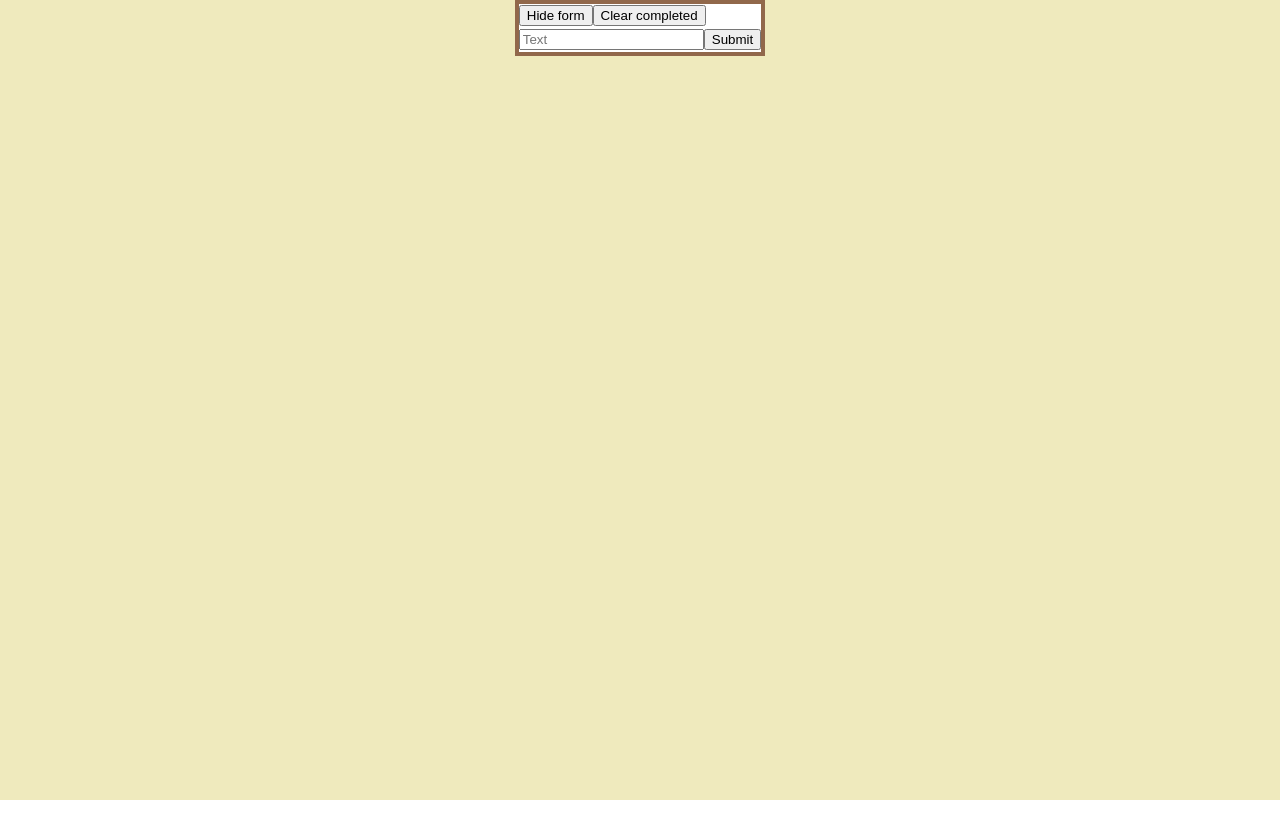
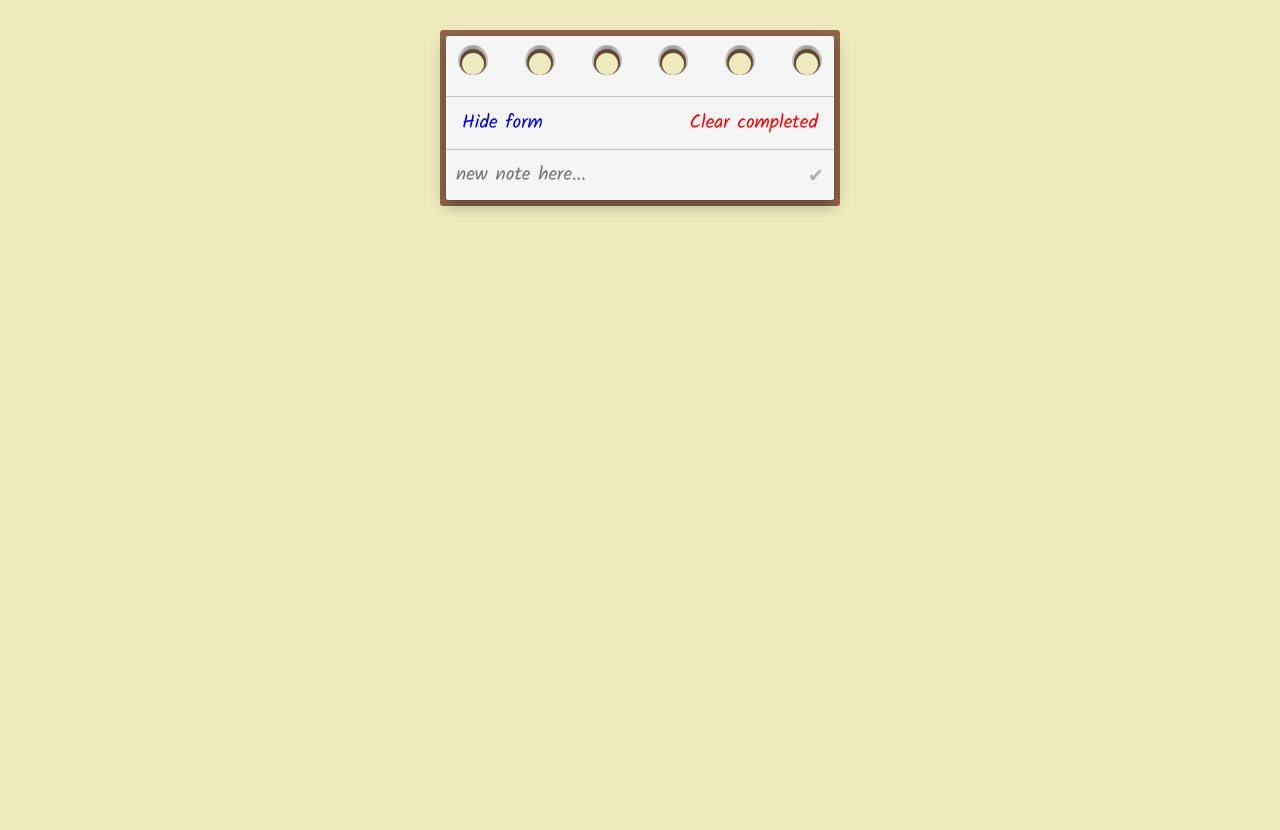
Before and after one commit to Louis-FB/react-todo, a React (Vite) app: page / in a window 1280 px wide. Before the commit the page ends 800 px from the top, so only its background shows below. Built offline with nearby package versions, Linux system fonts and the light colour scheme.

Commit message:
design work

```diff
--- a/src/App.css
+++ b/src/App.css
@@ -1,5 +1,7 @@
 #root {
   margin: 0 auto;
+  --mainPadding: 10px;
+  --pageColour: #f5f5f5;
 
   /* padding: 2rem; */
 }
@@ -7,16 +9,124 @@
 .np-container {
   display: flex;
   flex-direction: column;
+  width: 400px;
+  position: relative;
 }
 .np-body {
   background-color: #91684b;
-  padding: 4px;
+  padding: 6px;
+  display: flex;
+  border-radius: 3px;
+  flex-direction: column;
   .np-body-page {
-    background-color: white;
+    /* background-color: white; */
+    background: var(--pageColour);
+    border-radius: 2px;
+    box-shadow: rgba(0, 0, 0, 0.35) 0px 5px 15px;
   }
 }
 .notepad {
-  background-color: #f5f5f5;
+  background-color: var(--pageColour);
+}
+
+.np-binder-mask {
+  height: 60px;
+  position: absolute;
+  /* top: 60px; */
+  /* background-color: rgba(0, 0, 255, 0.5); */
+  display: flex;
+  width: 100%;
+  flex-direction: row;
+}
+
+.binder-col {
+  display: flex;
+  flex: 1;
+  align-items: center;
+  justify-content: center;
+  /* background-color: red; */
+}
+
+.binder-hole-cont {
+  background: var(--pageColour);
+  background: radial-gradient(
+    ellipse at bottom,
+    rgba(0, 0, 0, 1) 5%,
+    rgba(255, 255, 255, 1) 100%
+  );
+  height: 30px;
+  width: 30px;
+  border-radius: 90px;
+  display: flex;
+  /* align-items: center; */
+  justify-content: center;
+  align-items: end;
+}
+
+.binder-hole-inner-1 {
+  background-color: #644833;
+  border-radius: 90px;
+  height: 26px;
+  width: 26px;
+  content: "";
+  /* padding: 2px; */
+  position: relative;
+  display: flex;
+  justify-content: center;
+  align-items: end;
+}
+
+.binder-hole-inner-2 {
+  background: #efeabd;
+  width: 22px;
+  /* display: none; */
+  height: 22px;
+  border-radius: 90px;
+}
+
+.np-binder {
+  height: 60px;
+}
+
+.np-header {
+  display: flex;
+  flex-direction: column;
+  border-top: 1px solid #c4c4c4;
+}
+
+.header-btn-container {
+  display: flex;
+  flex-direction: row;
+  padding: var(--mainPadding);
+}
+.header-btn-col {
+  flex: 1;
+  display: flex;
+}
+
+.header-btn-col:nth-child(1) {
+  .header-btn {
+    color: blue;
+  }
+}
+
+.header-btn-col:nth-child(2) {
+  justify-content: flex-end;
+  .header-btn {
+    color: red;
+  }
+}
+
+.header-btn {
+  font-family: "Kalam";
+  background: none;
+  border: none;
+  font-size: 1.2rem;
+  cursor: pointer;
+}
+
+.header-btn:hover {
+  text-decoration: underline;
 }
 
 .completed {
@@ -25,10 +135,63 @@
 
 .todo {
   border-top: 1px solid #c4c4c4;
-  padding: 10px;
+  /* padding: 10px; */
   display: flex;
   flex-direction: row;
+  font-size: 1.2rem;
   p {
     margin: 0px;
   }
 }
+
+.todo-data {
+  display: flex;
+  flex: 1;
+  padding: var(--mainPadding);
+  /* background-color: red; */
+}
+
+.todo-btn-cont {
+  display: flex;
+}
+
+.symbol-btn {
+  background: none;
+  border: none;
+  font-size: 1.2rem;
+  cursor: pointer;
+  padding: var(--mainPadding);
+  /* font-weight: 700; */
+}
+
+form {
+  border-top: 1px solid #c4c4c4;
+  /* padding: 10px; */
+  display: flex;
+  flex-direction: row;
+  /* padding: var(--mainPadding); */
+}
+.form-col {
+  display: flex;
+}
+.form-col:nth-child(1) {
+  flex: 1;
+  input {
+    width: 100%;
+    padding: var(--mainPadding);
+    border: none;
+    font-family: "Kalam";
+    font-size: 1.2rem;
+    background: none;
+  }
+  input:focus {
+    outline: none;
+  }
+}
+.form-col:nth-child(2) {
+  /* background-color: blue; */
+  .symbol-btn {
+    padding: var(--mainPadding);
+    /* background: red; */
+  }
+}
--- a/src/App.jsx
+++ b/src/App.jsx
@@ -24,6 +24,50 @@ function App() {
 
   return (
     <div className="np-container">
+      <div className="np-binder-mask">
+        <div className="binder-col">
+          <div className="binder-hole-cont">
+            <div className="binder-hole-inner-1">
+              <div className="binder-hole-inner-2"></div>
+            </div>
+          </div>
+        </div>
+        <div className="binder-col">
+          <div className="binder-hole-cont">
+            <div className="binder-hole-inner-1">
+              <div className="binder-hole-inner-2"></div>
+            </div>
+          </div>
+        </div>
+        <div className="binder-col">
+          <div className="binder-hole-cont">
+            <div className="binder-hole-inner-1">
+              <div className="binder-hole-inner-2"></div>
+            </div>
+          </div>
+        </div>
+        <div className="binder-col">
+          <div className="binder-hole-cont">
+            <div className="binder-hole-inner-1">
+              <div className="binder-hole-inner-2"></div>
+            </div>
+          </div>
+        </div>
+        <div className="binder-col">
+          <div className="binder-hole-cont">
+            <div className="binder-hole-inner-1">
+              <div className="binder-hole-inner-2"></div>
+            </div>
+          </div>
+        </div>
+        <div className="binder-col">
+          <div className="binder-hole-cont">
+            <div className="binder-hole-inner-1">
+              <div className="binder-hole-inner-2"></div>
+            </div>
+          </div>
+        </div>
+      </div>
       <div className="np-body">
         <div className="np-body-page">
           <div className="np-binder"></div>
--- a/src/Form.jsx
+++ b/src/Form.jsx
@@ -3,53 +3,47 @@ import { useState, useEffect } from "react";
 
 export default function Form({ todos, setTodos }) {
   const [todoData, setTodoData] = useState("");
+  const [disabledBtn, setDisabledBtn] = useState(true);
 
   const checkUniqueNumber = (newID) => {
-    // condition for generating id
-    console.log(newID);
-    console.log(todos);
     if (todos.length === 0) return true;
 
-    let unique = true;
+    for (let i = 0; i < todos.length; ++i) {
+      if (todos[i].id == newID) {
+        return false;
+      }
+    }
 
-    todos.forEach((todo) => {
-      // should be for loop
-      //console.log(`Todo.id: ${todo.id} newID: ${newID}`);
-      if (todo.id === newID) {
-        console.log("Matched should return false");
-        unique = false;
-        return;
-        //return false; // not leaving the function ??
-      }
-    });
-    //console.log("Returning true...");
-
-    return unique;
-    //return true;
+    return true;
   };
 
   const generateID = () => {
     let newID = Math.floor(Math.random() * 100000);
-    ///let newID = 1;
 
-    if (checkUniqueNumber(newID) == false) {
-      // not working
-      console.log("Not unique");
+    if (checkUniqueNumber(newID) === false) {
       generateID();
-    } else {
-      console.log("Unique");
     }
 
     return newID;
   };
 
+  useEffect(() => {
+    if (todoData.length > 0) {
+      setDisabledBtn(false);
+    } else {
+      setDisabledBtn(true);
+    }
+  }, [todoData]);
+
   const handleSubmit = (e) => {
     e.preventDefault();
+
+    if (todoData.length <= 0) return;
 
     let newID = generateID();
 
     let newTodo = {
-      id: newID, // temporary
+      id: newID,
       data: todoData,
       completed: false,
     };
@@ -59,20 +53,21 @@ export default function Form({ todos, setTodos }) {
     setTodos([...todos, newTodo]);
   };
 
-  //   useState(() => {
-  //     console.log(noteData);
-  //   }, noteData);
-
   return (
     <form onSubmit={handleSubmit}>
-      <input
-        type="text"
-        placeholder="Text"
-        value={todoData}
-        onChange={(e) => setTodoData(e.currentTarget.value)}
-      />
-      <button>Submit</button>
-      {/* {noteData} */}
+      <div className="form-col">
+        <input
+          type="text"
+          placeholder="new note here..."
+          value={todoData}
+          onChange={(e) => setTodoData(e.currentTarget.value)}
+        />
+      </div>
+      <div className="form-col">
+        <button disabled={disabledBtn} className="symbol-btn">
+          &#x2714;
+        </button>
+      </div>
     </form>
   );
 }
--- a/src/Header.jsx
+++ b/src/Header.jsx
@@ -7,10 +7,18 @@ export default function Header({ todos, setTodos, onClearCompleted }) {
 
   return (
     <div className="np-header">
-      <button onClick={() => setShowForm(!showForm)}>
-        {showForm ? "Hide" : "Show"} form
-      </button>
-      <button onClick={() => onClearCompleted()}>Clear completed</button>
+      <div className="header-btn-container">
+        <div className="header-btn-col">
+          <button onClick={() => setShowForm(!showForm)} className="header-btn">
+            {showForm ? "Hide" : "Show"} form
+          </button>
+        </div>
+        <div className="header-btn-col">
+          <button onClick={() => onClearCompleted()} className="header-btn">
+            Clear completed
+          </button>
+        </div>
+      </div>
       {showForm ? <Form todos={todos} setTodos={setTodos} /> : ""}
     </div>
   );
--- a/src/Todo.jsx
+++ b/src/Todo.jsx
@@ -1,11 +1,22 @@
 import React from "react";
 
-export default function Todo({ onComplete, onDelete, todo }) {
+export default function Todo({ index, onComplete, onDelete, todo }) {
   return (
     <div className="todo">
-      <p className={todo.completed ? "completed" : ""}>{todo.data}</p>{" "}
-      <button onClick={() => onComplete(todo.id)}>Complete</button>
-      <button onClick={() => onDelete(todo.id)}>Delete</button>
+      <div className="todo-data">
+        <p className={todo.completed ? "completed" : ""}>
+          {index + 1}
+          {". "} {todo.data}
+        </p>
+      </div>
+      <div className="todo-btn-cont">
+        <button onClick={() => onComplete(todo.id)} className="symbol-btn">
+          &#x2714;
+        </button>
+        <button onClick={() => onDelete(todo.id)} className="symbol-btn">
+          &#x2718;
+        </button>
+      </div>
     </div>
   );
 }
--- a/src/Todos.jsx
+++ b/src/Todos.jsx
@@ -4,9 +4,10 @@ import Todo from "./Todo";
 export default function Todos({ todos, onDelete, onComplete }) {
   return (
     <div className="todos-list">
-      {todos.map((todo) => (
+      {todos.map((todo, index) => (
         <Todo
           key={todo.id}
+          index={index}
           onComplete={onComplete}
           onDelete={onDelete}
           todo={todo}
--- a/src/index.css
+++ b/src/index.css
@@ -16,6 +16,7 @@
 body {
   padding: 0px;
   margin: 0px;
+  padding-top: 30px;
 
   background-color: #efeabd;
   height: 100vh;
```
